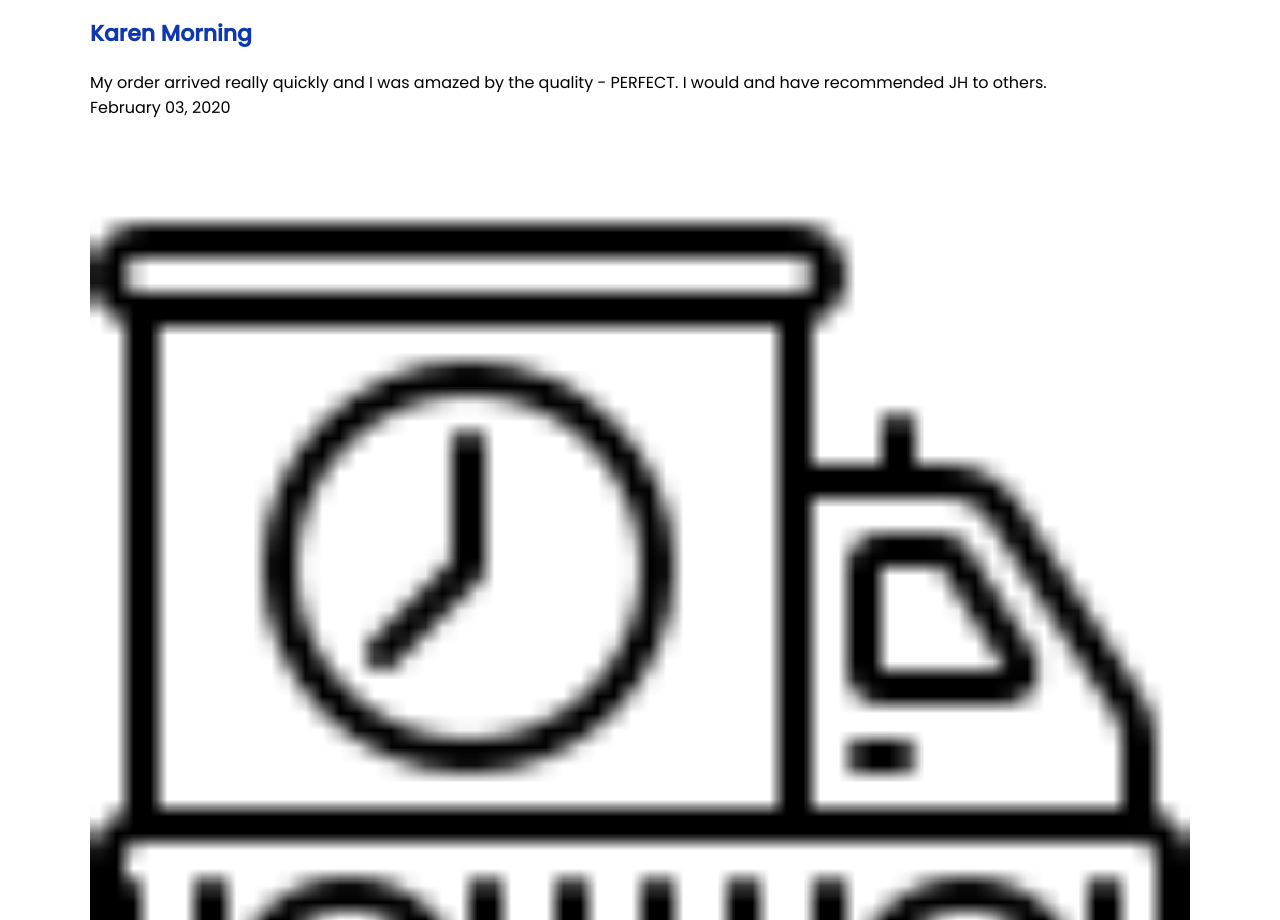
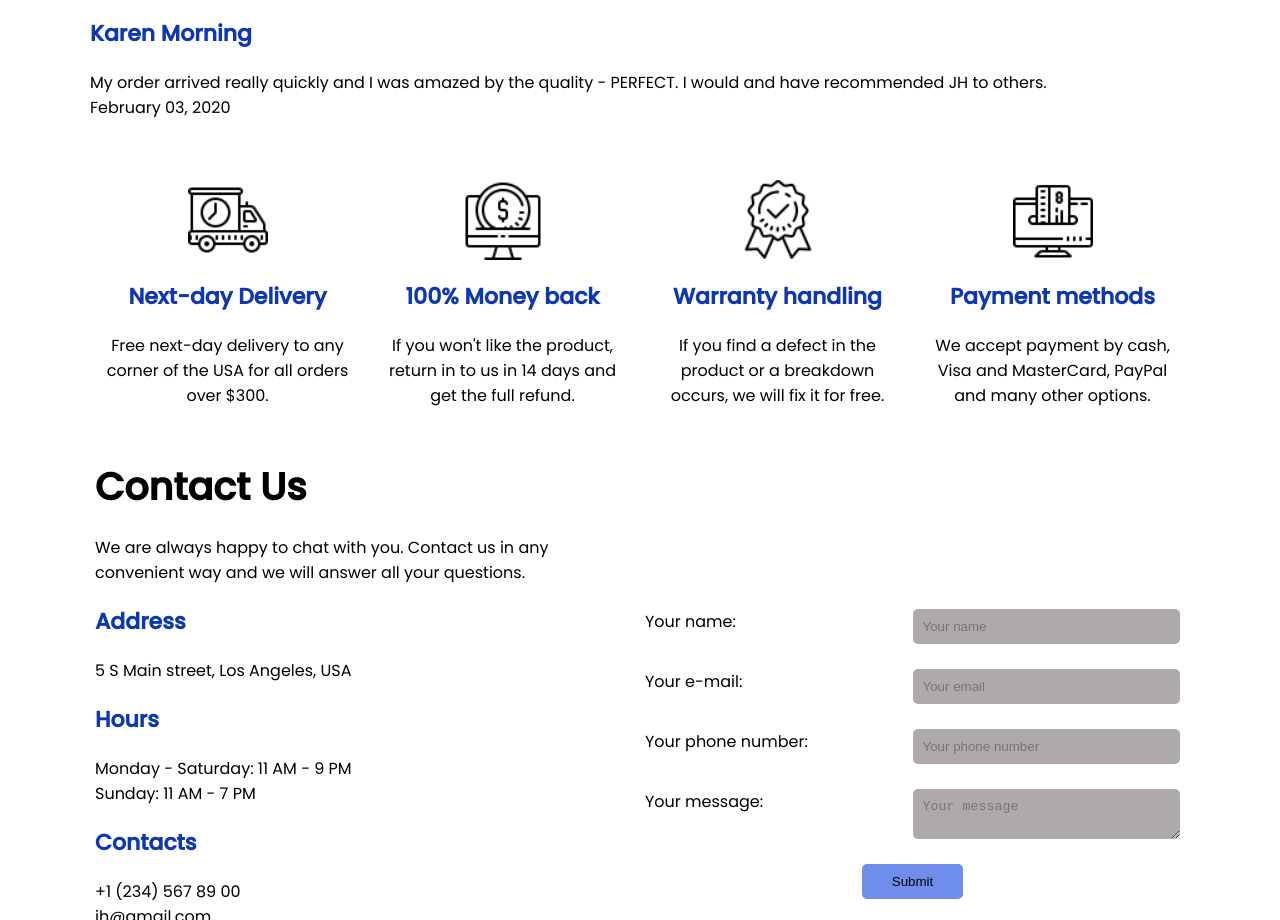
Before and after one commit to halyna-m/jh-store, a website: page index.html in a window 1280 px wide. Shown: the part 9701-10621 px from the top of the page. Drawn offline with Linux system fonts and the light colour scheme.

Commit message:
Stylized benefits section

```diff
--- a/css/index.css
+++ b/css/index.css
@@ -477,6 +477,35 @@ article.rings h3 {
   }
 }
 
+.our-benefits {
+    display: grid;
+    grid-template-columns: 1fr;
+    text-align: center;
+}
+
+@media (min-width: 400px) {
+    .our-benefits {
+        display: grid;
+        grid-template-columns: 1fr 1fr;
+    }
+}
+
+@media (min-width: 800px) {
+    .our-benefits {
+        display: grid;
+        grid-template-columns: 1fr 1fr 1fr 1fr;
+        padding-top: 50px;
+    }
+}
+
+.benefits {
+    padding: 10px;
+}
+
+.benefits img {
+    max-width: 80px;
+}
+
 .contact-us {
     display: grid;
     grid-template-columns: 1fr 1fr;
```
